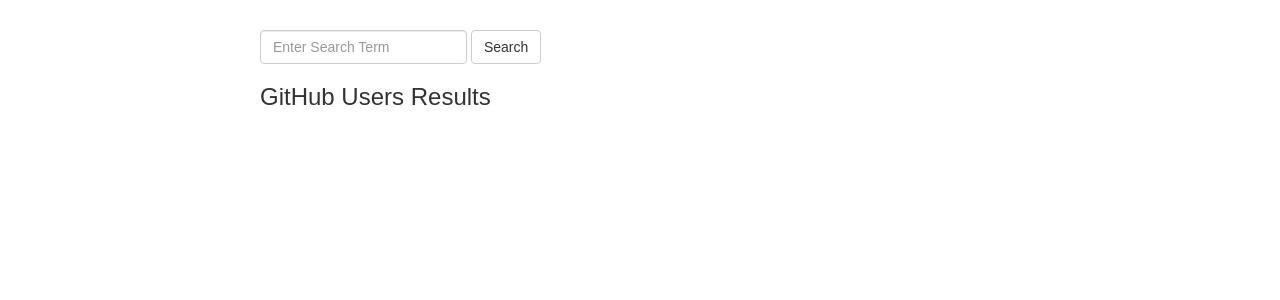
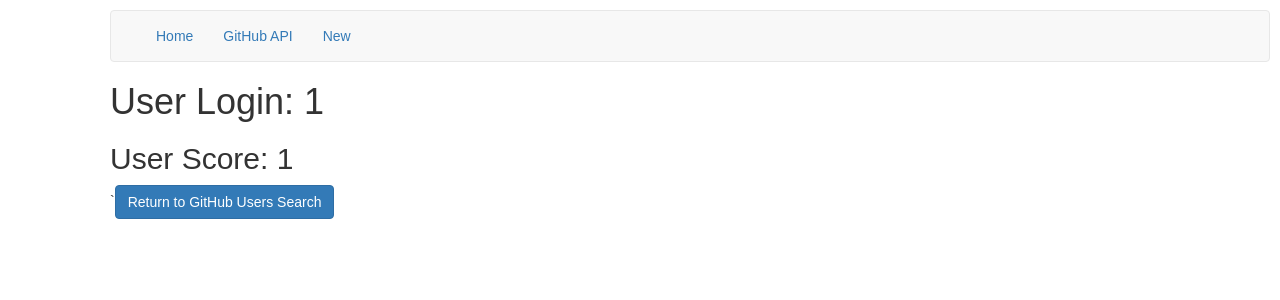
Before and after one commit to neilsatt/react_search_app, a React (Create React App) app: page /github/user/1/1 in a window 1280 px wide. Shown: the top 300 px of the page. Built offline with nearby package versions, Linux system fonts and the light colour scheme.

Commit message:
add router section

```diff
--- a/package.json
+++ b/package.json
@@ -8,6 +8,7 @@
     "react-bootstrap": "^0.32.1",
     "react-dom": "^16.2.0",
     "react-loading": "^1.0.4",
+    "react-router-dom": "^4.2.2",
     "react-scripts": "1.1.1"
   },
   "scripts": {
--- a/src/App.js
+++ b/src/App.js
@@ -2,15 +2,69 @@
 import Products from './Products';
 import UserForm from './UserForm';
 import GitHub from './GitHub';
+import GitHubUser from './GitHubUser';
+import {BrowserRouter, Route, Switch, Link } from 'react-router-dom';
+import {Nav, Navbar, NavItem } from 'react-bootstrap';
 
 class App extends Component {
   render() {
     return (
       <div>
-        <GitHub />
+        <Header />
       </div>
     );
   }
 }
 
 export default App;
+
+class Header extends Component {
+  render(){
+    return (
+        <BrowserRouter>
+          <div>
+            <Navbar>
+              <Navbar.Header>
+                  <Navbar.Brand>
+                  </Navbar.Brand>
+              </Navbar.Header>
+              <Nav>
+                <NavItem><Link to="/">Home</Link></NavItem>
+                <NavItem><Link to="/github">GitHub API</Link></NavItem>
+                <NavItem><Link to="/new">New</Link></NavItem>
+              </Nav>
+            </Navbar>
+            <Switch>
+              <Route path="/github/user/:login/:score" component={GitHubUser} />                                      */}
+              <Route path="/github" component={GitHub} />
+              <Route exact path="/" component={Home} />
+              <Route path="/new" component={New} />
+              <Route path="/*" component={NotFound} />
+            </Switch>
+          </div>
+        </BrowserRouter>
+    )
+  }
+}
+
+class Home extends Component {
+  render(){
+    return (
+      <div>
+        This is a basic React Router sample. The Github API Link takes you to a page that allows you to search by Github username.
+      </div>
+    )
+  }
+}
+
+class NotFound extends Component {
+  render(){
+    return <div>Page Not Found</div>
+  }
+}
+
+class New extends Component {
+  render(){
+    return <div>New Page</div>
+  }
+}
--- a/src/GitHub.js
+++ b/src/GitHub.js
@@ -2,6 +2,7 @@
 import axios from 'axios'; // npm install axios
 import ReactLoading from 'react-loading';
 import { Media, Form, FormGroup, FormControl, Button } from 'react-bootstrap';
+import {Link} from 'react-router-dom';
 
 class GitHub extends Component {
 
@@ -43,9 +44,9 @@
         const listUsers = this.state.data.map((user) =>
             <Media key={user.id}>
             <Media.Left>
-                <a href={user.html_url}>
+                <Link to={`/github/user/${user.login}/${user.score}`}>
                     <img width={64} height={64} src={user.avatar_url} alt="Image"/>
-                </a>
+                </Link>
             </Media.Left>
             <Media.Body>
                 <Media.Heading>{user.login}</Media.Heading>
--- /dev/null
+++ b/src/GitHubUser.js
@@ -0,0 +1,25 @@
+import React, { Component } from 'react';
+import { Button } from 'react-bootstrap';
+
+class GitHubUser extends Component {
+
+  constructor(props){
+      super(props);
+      this.handleClick = this.handleClick.bind(this);
+  }
+
+  handleClick(e) {
+    this.props.history.push("/github");
+  }
+
+  render() {
+    return (
+      <div>
+        <h1>User Login: { this.props.match.params.login }</h1>
+        <h2>User Score: { this.props.match.params.score }</h2>`
+        <Button bsStyle="primary" onClick={this.handleClick}>Return to GitHub Users Search</Button>
+      </div>
+    );
+  }
+}
+export default GitHubUser;
--- a/src/index.css
+++ b/src/index.css
@@ -1,5 +1,5 @@
 body {
-  margin-left: 250px;
+  margin-left: 100px;
   padding: 10px;
   font-family: sans-serif;
 }
```
Also changed, not shown: 1 other file (tests, documents, lock files or other folders).
